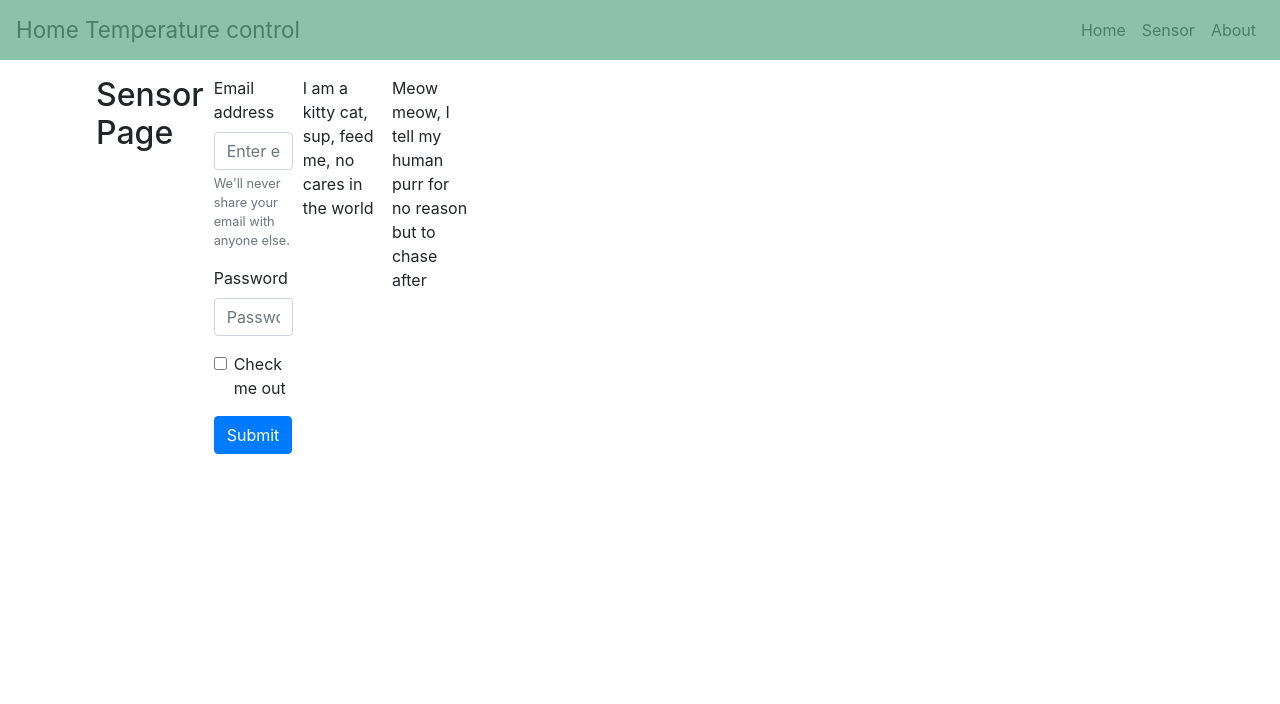
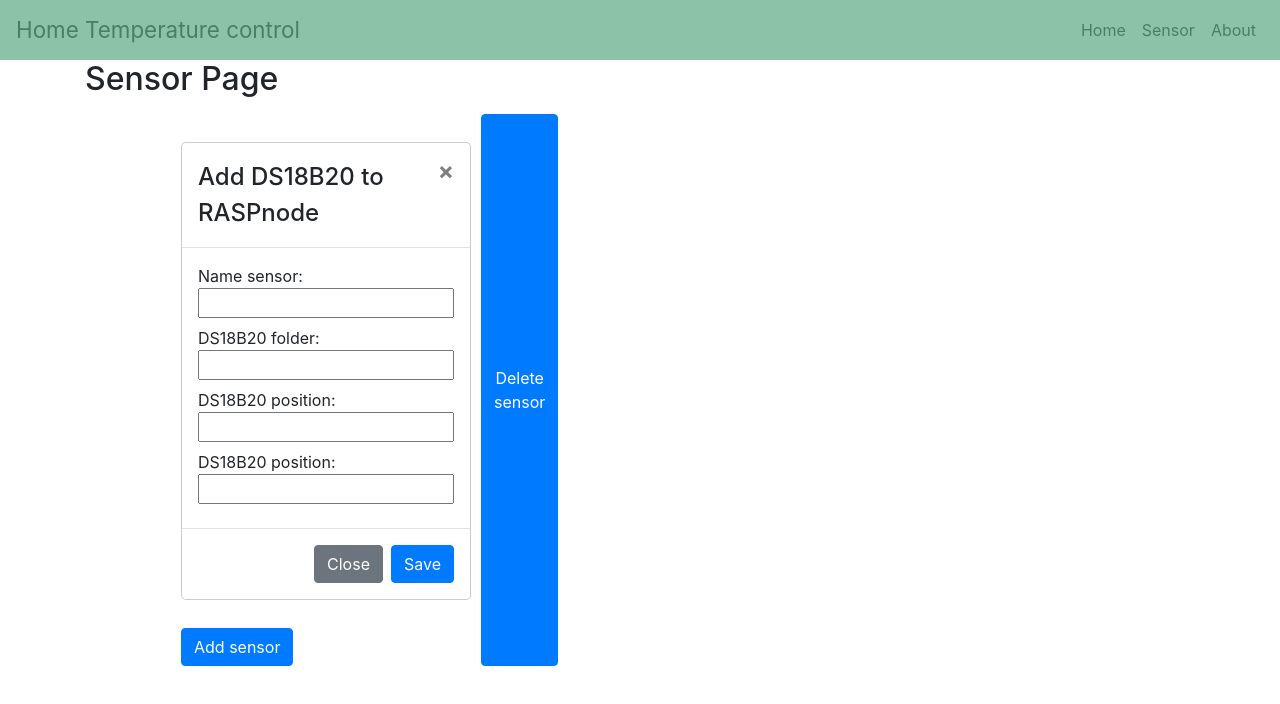
Before and after one commit to VoidMats/SmartHomeControl_UI, a React (Create React App) app in the folder temp_app/: page /sensor in a window 1280 px wide. Shown: the top 704 px of the page. Built offline with nearby package versions, Linux system fonts and the light colour scheme.

Commit message:
Add modal for adding sensor

```diff
--- a/temp_app/src/App.js
+++ b/temp_app/src/App.js
@@ -6,7 +6,7 @@ import 'bootstrap/dist/css/bootstrap.min.css';
 import { BrowserRouter as Router, Route, Switch } from "react-router-dom";
 import { NavigationBar } from './components/NavigationBar';
 import { Home } from './pages/Home';
-import { Sensor } from './pages/Sensor';
+import Sensor from './pages/Sensor.js';
 import { About } from './pages/About';
 import { Nomatch } from './pages/Nomatch';
 
--- a/temp_app/src/classes/API.js
+++ b/temp_app/src/classes/API.js
@@ -1,6 +1,6 @@
 
 // import Config from ./config.json
-const config = require('./config.json')
+const Config = require('../config.json')
 
 export default class APIData {
 
@@ -75,7 +75,7 @@ export default class APIData {
      * @param {char} unit
      * @param {string} comment
      */
-    addSensor(name, folder, position, unit, comment) {
+    async addSensor(name, folder, position, unit, comment) {
         const payload = {
             'name' : name,
             'folder' : folder,
--- /dev/null
+++ b/temp_app/src/components/ErrorBoundary.js
@@ -0,0 +1,57 @@
+import React, { Component } from 'react';
+
+export default class ErrorBoundary extends Component {
+
+    /**
+     * Use this class to catch any error thrown from the lower component. This has to be
+     * wrapped around the component and will log the child error and will display it
+     * on the display. This class does not use an external logger.
+     * Read more at Reacts online manual:
+     * https://reactjs.org/docs/error-boundaries.html
+     * @param {*} props
+     * @constructor
+     */
+    constructor(props) {
+        super(props);
+        this.state = {
+            hasError: false,
+            error: null,
+            errMsg: null
+        };
+    }
+
+    /**
+     * The method will change the state to an error which will render the fault in the display.
+     * @param {*} error
+     */
+    static getDerivedStateFromError(error) {
+        return { hasError: true };
+    }
+
+    /**
+     * Method catch any error from the child component.
+     * @param {string} error
+     * @param {string} errorInfo
+     */
+    componentDidCatch(error, errorInfo) {
+        this.setState({
+            error: error,
+            errMsg: errorInfo
+        });
+    }
+
+    render() {
+        if (this.state.hasError) {
+            return (
+                <div>
+                    <h2>Something went wrong.</h2>
+                    <p>Error: {this.state.error}</p>
+                    <br/>
+                    <p>{this.state.errorInfo}</p>
+                </div>
+            );
+        }
+
+        return this.props.children;
+    }
+}
--- /dev/null
+++ b/temp_app/src/components/ModalAddSensor.js
@@ -0,0 +1,123 @@
+
+import React from 'react';
+import { Button, Modal } from 'react-bootstrap';
+import styled from 'styled-components';
+
+// TODO add correct style
+const Styles = styled.div`
+    .navbar { background-color: #8cc3a8; }
+    a, .navbar-nav, .navbar-light .nav-link {
+        color: #4a7f65;
+        &:hover { color: #42554b; }
+    }
+    .navbar-brand {
+        font-size: 1.4em;
+        color: #4a7f65;
+        &:hover { color: #42554b; }
+    }
+    .form-center {
+        position: absolute !important;
+        left: 25%;
+        right: 25%;
+    }
+`;
+
+export default class ModalAddSensor extends React.Component{
+
+    constructor(props) {
+        super(props);
+
+        this.state = {
+            show: false,
+            name: '',
+            folder: '',
+            position: '',
+            unit: '',
+            comment: ''
+        }
+
+        this.handleChange = this.handleChange.bind(this)
+        this.handleButtonSave = this.handleButtonSave.bind(this)
+        this.handleButtonCancel = this.handleButtonCancel.bind(this)
+    }
+
+    componentDidUpdate(prevProps, prevState) {
+        // Can't update with undefined props
+        if (this.props !== undefined) {
+            if (this.props.show === true) {
+                this.setState({ show: true })
+            }
+        }
+    }
+
+    handleChange(event) {
+        const target = event.target
+        let value = ''
+    }
+
+    handleButtonSave(event) {
+        this.setState({ show: false })
+    }
+
+    handleButtonCancel(event) {
+        this.props.disable();
+        this.setState({ show: false })
+    }
+
+    render() {
+        return(
+            <Modal.Dialog show={this.state.show} handleClose={this.hideModal}>
+                <Styles>
+                    <Modal.Header closeButton>
+                        <Modal.Title>Add DS18B20 to RASPnode</Modal.Title>
+                    </Modal.Header>
+
+                    <Modal.Body>
+                        <form>
+                            <label>
+                                Name sensor:
+                                <input type="text"
+                                    name="sensorName"
+                                    id="modalSensorName"
+                                    value={this.state.name}
+                                    onChange={this.handleChange} />
+                            </label>
+                            <label>
+                                DS18B20 folder:
+                                <input type="text"
+                                    name="sensorFolder"
+                                    id="modalSensorFolder"
+                                    value={this.state.folder}
+                                    onChange={this.handleChange} />
+                            </label>
+                            <label>
+                                DS18B20 position:
+                                <input type="text"
+                                    name="sensorPosition"
+                                    id="modalSensorPosition"
+                                    value={this.state.position}
+                                    onChange={this.handleChange} />
+                            </label>
+                            <label>
+                                DS18B20 position:
+                                <input type="text"
+                                    name="sensorPosition"
+                                    id="modalSensorPosition"
+                                    value={this.state.position}
+                                    onChange={this.handleChange} />
+                            </label>
+                        </form>
+                    </Modal.Body>
+                    <Modal.Footer>
+                        <Button name="saveSensor"
+                            variant="secondary"
+                            onClick={this.handleButtonSave}>Close</Button>
+                        <Button name="cancelSensor"
+                            variant="primary"
+                            onClick={this.handleButtonCancel}>Save</Button>
+                    </Modal.Footer>
+                </Styles>
+            </Modal.Dialog>
+        )
+    }
+}
--- /dev/null
+++ b/temp_app/src/config.json
@@ -0,0 +1,3 @@
+{
+
+}
--- a/temp_app/src/pages/Sensor.js
+++ b/temp_app/src/pages/Sensor.js
@@ -1,7 +1,10 @@
 
-import React from 'react';
-import { Form, Button, FormControl } from 'react-bootstrap';
+import React, { Component } from 'react';
+import { Button, Container, Row } from 'react-bootstrap';
 import styled from 'styled-components';
+import ErrorBoundary from '../components/ErrorBoundary.js';
+import ModalAddSensor from '../components/ModalAddSensor.js';
+import API from '../classes/API.js';
 
 const GridWrapper = styled.div`
     display: grid;
@@ -13,29 +16,55 @@ const GridWrapper = styled.div`
     grid-auto-rows: minmax(25px, auto);
 `;
 
-export const Sensor = () => (
-    <GridWrapper>
-        <h2>Sensor Page</h2>
-        <Form>
-            <Form.Group controlId="formBasicEmail">
-                <Form.Label>Email address</Form.Label>
-                <Form.Control type="email" placeholder="Enter email" />
-                <Form.Text className="text-muted">
-                We'll never share your email with anyone else.
-                </Form.Text>
-            </Form.Group>
-            <Form.Group controlId="formBasicPassword">
-                <Form.Label>Password</Form.Label>
-                <Form.Control type="password" placeholder="Password" />
-            </Form.Group>
-            <Form.Group controlId="formBasicCheckbox">
-                <Form.Check type="checkbox" label="Check me out" />
-            </Form.Group>
-            <Button variant="primary" type="submit">
-                Submit
-            </Button>
-        </Form>
-        <p>I am a kitty cat, sup, feed me, no cares in the world</p>
-        <p>Meow meow, I tell my human purr for no reason but to chase after</p>
-    </GridWrapper>
-)
+export default class Sensor extends Component {
+
+    constructor(props) {
+        super(props)
+
+        //this.api = new API();
+        this.mounted = false;
+
+        this.state = {
+            showAddSensor: false
+        }
+    }
+
+    componentDidMount() {
+        this.mounted = true;
+    }
+
+    componentWillUnmount() {
+        this.mounted = false;
+        //this.api.abort();
+    }
+
+    disableAddSensor() {
+        this.setState({
+            showAddSensor: false
+        })
+    }
+
+    handleChange(event) {
+
+    }
+
+    render() {
+        return (
+            <Container>
+                <h2>Sensor Page</h2>
+                <GridWrapper>
+                    <div>
+                        <ErrorBoundary>
+                            <ModalAddSensor
+                                show={this.state.showAddSensor}
+                                disable={this.disableAddSensor}/>
+                        </ErrorBoundary>
+                        <Button >Add sensor</Button>
+                    </div>
+                    <Button >Delete sensor</Button>
+                </GridWrapper>
+            </Container>
+        )
+    }
+
+}
```
